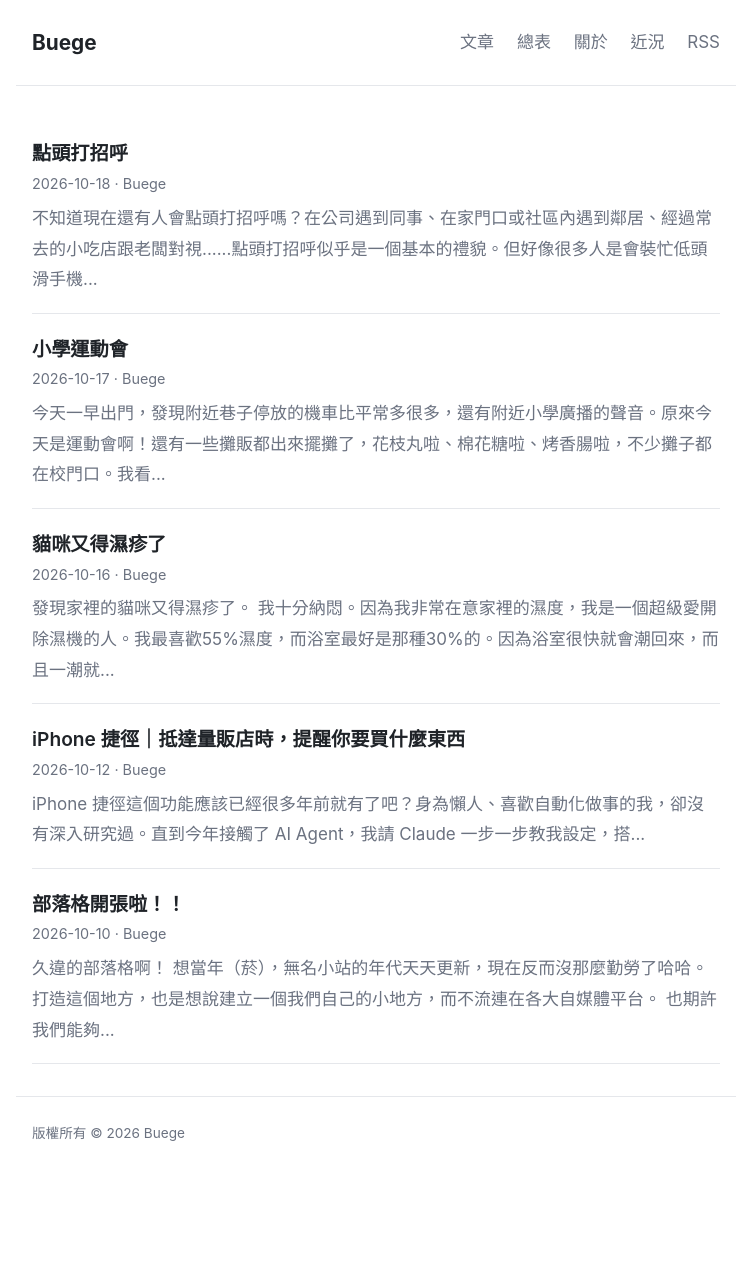
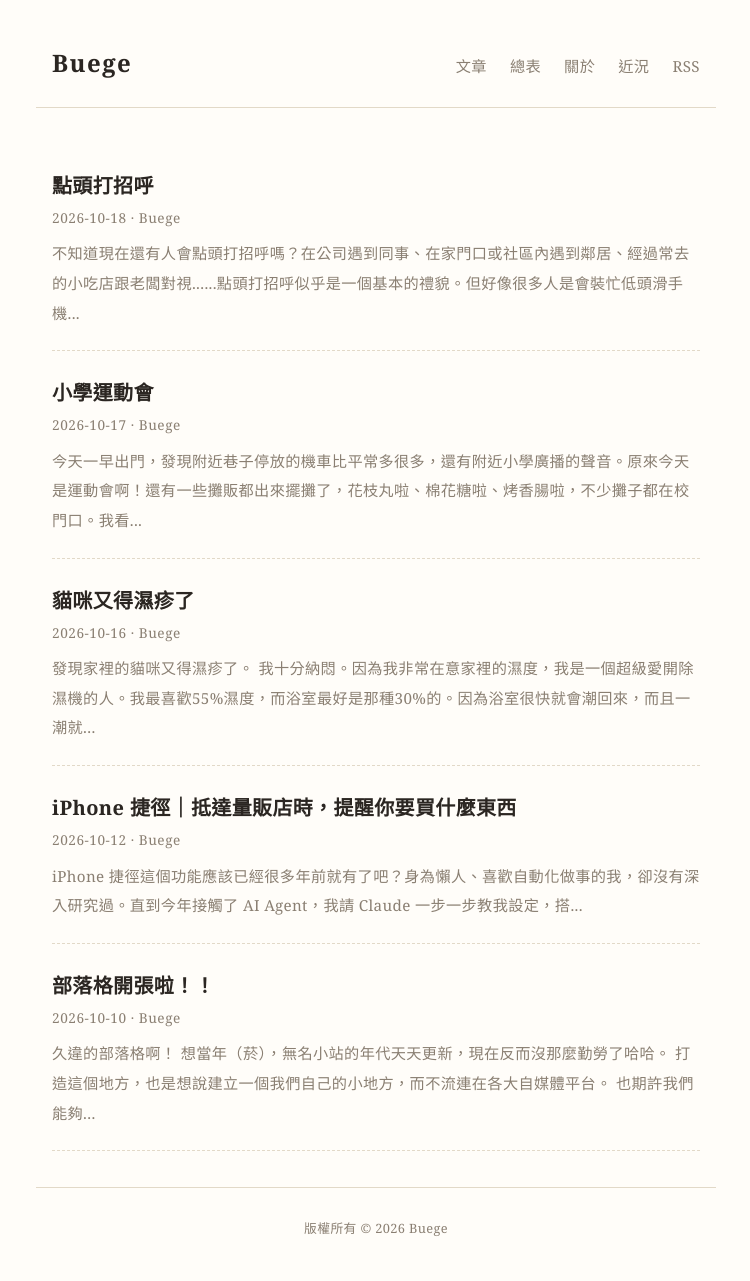
Before and after one commit to buege1216/buege.net, a Jekyll site: the page built from index.html, in a window 1280 px wide. Shown: the whole page, without its empty margins (264-1014 px from the left). Built offline with Jekyll 4.4.1, drawn with Linux system fonts in a browser that asks for light colours; before the commit the page ends 1170 px from its top, so only the background shows below that.

Commit message:
全站改為溫暖紙張感樣式，移除深色模式
Co-Authored-By: Claude Opus 5.5 <noreply@anthropic.com>
Claude-Session: https://claude.ai/code/session_01KR5UsxH17y5cinVVaHrUq3

```diff
--- a/_layouts/default.html
+++ b/_layouts/default.html
@@ -8,6 +8,10 @@
   <link rel="icon" href="{{ '/assets/icons/favicon.svg' | relative_url }}" type="image/svg+xml">
   <link rel="icon" href="{{ '/assets/icons/favicon-32.png' | relative_url }}" sizes="32x32" type="image/png">
   <link rel="apple-touch-icon" href="{{ '/assets/icons/apple-touch-icon.png' | relative_url }}">
+  <meta name="color-scheme" content="light">
+  <link rel="preconnect" href="https://fonts.googleapis.com">
+  <link rel="preconnect" href="https://fonts.gstatic.com" crossorigin>
+  <link rel="stylesheet" href="https://fonts.googleapis.com/css2?family=Noto+Serif+TC:wght@400;700&display=swap">
   <link rel="stylesheet" href="{{ '/assets/css/style.css' | relative_url }}">
   <link rel="alternate" type="application/rss+xml" title="{{ site.title }}" href="{{ '/feed.xml' | relative_url }}">
 </head>
--- a/assets/css/style.css
+++ b/assets/css/style.css
@@ -1,25 +1,26 @@
-:root{--bg:#fff;--fg:#1f2328;--muted:#6b7280;--line:#e5e7eb;--accent:#2563eb}
-@media (prefers-color-scheme:dark){:root{--bg:#111315;--fg:#e6e6e6;--muted:#9aa0a6;--line:#2a2e33;--accent:#7aa7ff}}
+:root{color-scheme:light;--bg:#fffdf9;--fg:#2b2622;--muted:#8a7f72;--line:#e2d9c8;--accent:#9a4a2b;--code:#f3eee4}
 *{box-sizing:border-box}
-body{margin:0;background:var(--bg);color:var(--fg);font:17px/1.8 -apple-system,"Segoe UI","Noto Sans TC","Microsoft JhengHei",sans-serif}
-a{color:var(--accent);text-decoration:none}a:hover{text-decoration:underline}
-.site-header{display:flex;justify-content:space-between;align-items:center;max-width:720px;margin:0 auto;padding:24px 16px;border-bottom:1px solid var(--line)}
-.site-title{font-size:1.3rem;font-weight:700;color:var(--fg)}
-.site-header nav a{margin-left:18px;color:var(--muted)}
-.wrap{max-width:720px;margin:0 auto;padding:32px 16px}
+body{margin:0;background:var(--bg);color:var(--fg);font:18px/1.95 "Noto Serif TC","Songti TC",Georgia,serif;letter-spacing:.02em}
+a{color:var(--accent);text-decoration:none}a:hover{text-decoration:underline;text-underline-offset:3px}
+.site-header{display:flex;justify-content:space-between;align-items:baseline;max-width:680px;margin:0 auto;padding:40px 16px 20px;border-bottom:1px solid var(--line)}
+.site-title{font-size:1.5rem;font-weight:700;color:var(--fg);letter-spacing:.06em}
+.site-header nav a{margin-left:18px;color:var(--muted);font-size:.95rem}
+.site-header nav a:hover{color:var(--accent)}
+.wrap{max-width:680px;margin:0 auto;padding:36px 16px}
 .post-list{list-style:none;margin:0;padding:0}
-.post-list li{padding:18px 0;border-bottom:1px solid var(--line)}
-.post-title{font-size:1.2rem;font-weight:600;color:var(--fg)}
-.meta{color:var(--muted);font-size:.9rem}
-.excerpt{margin:6px 0 0;color:var(--muted)}
-.article-header h1{margin:0 0 4px;font-size:1.8rem;line-height:1.4}
-.article-body{margin-top:24px}
-.article-body img{max-width:100%;height:auto}
-.article-body pre{overflow:auto;padding:12px;background:var(--line);border-radius:6px}
-.article-body blockquote{margin:0;padding-left:16px;border-left:3px solid var(--line);color:var(--muted)}
-.back-link{margin-top:40px}
-.site-footer{max-width:720px;margin:0 auto;padding:24px 16px;color:var(--muted);font-size:.85rem;border-top:1px solid var(--line)}
-.article-body p{margin:0;min-height:1.8em}
+.post-list li{padding:22px 0;border-bottom:1px dashed var(--line)}
+.post-title{font-size:1.25rem;font-weight:700;color:var(--fg)}
+.post-title:hover{color:var(--accent);text-decoration:none}
+.meta{color:var(--muted);font-size:.85rem;letter-spacing:.04em}
+.excerpt{margin:8px 0 0;color:var(--muted);font-size:.95rem}
+.article-header h1{margin:0 0 6px;font-size:1.9rem;line-height:1.45}
+.article-body{margin-top:28px}
+.article-body img{max-width:100%;height:auto;border-radius:4px}
+.article-body pre{overflow:auto;padding:14px;background:var(--code);border-radius:4px;font-size:.9rem}
+.article-body blockquote{margin:0;padding-left:18px;border-left:3px solid var(--accent);color:var(--muted)}
+.back-link{margin-top:44px}
+.site-footer{max-width:680px;margin:0 auto;padding:28px 16px 40px;color:var(--muted);font-size:.8rem;border-top:1px solid var(--line);text-align:center}
+.article-body p{margin:0;min-height:1.95em}
 .archive-year{font-size:1.3rem;margin:32px 0 4px;padding-bottom:4px;border-bottom:1px solid var(--line)}
 .archive-month{font-size:1rem;color:var(--muted);margin:16px 0 4px}
 .archive-list{list-style:none;margin:0;padding:0}
```
